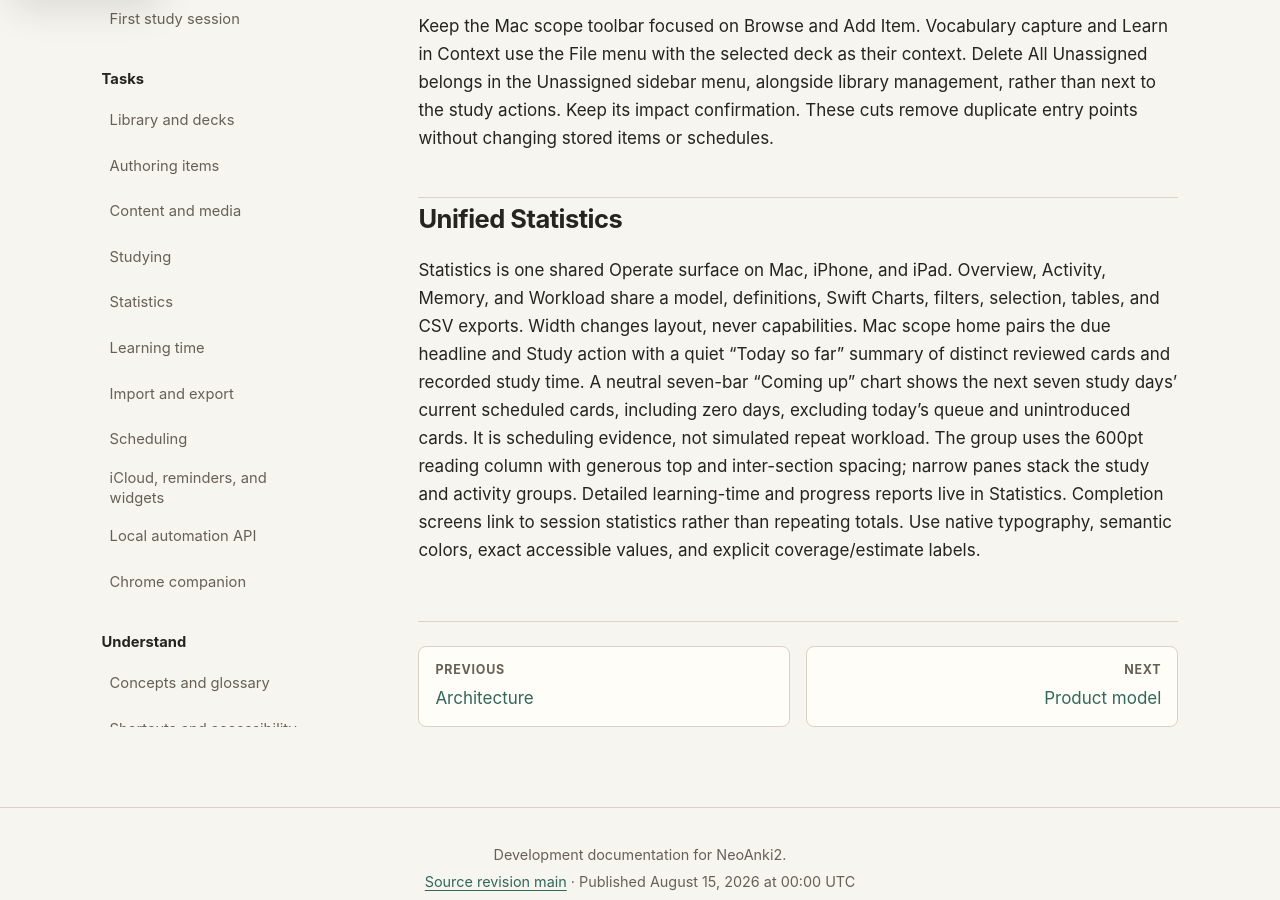
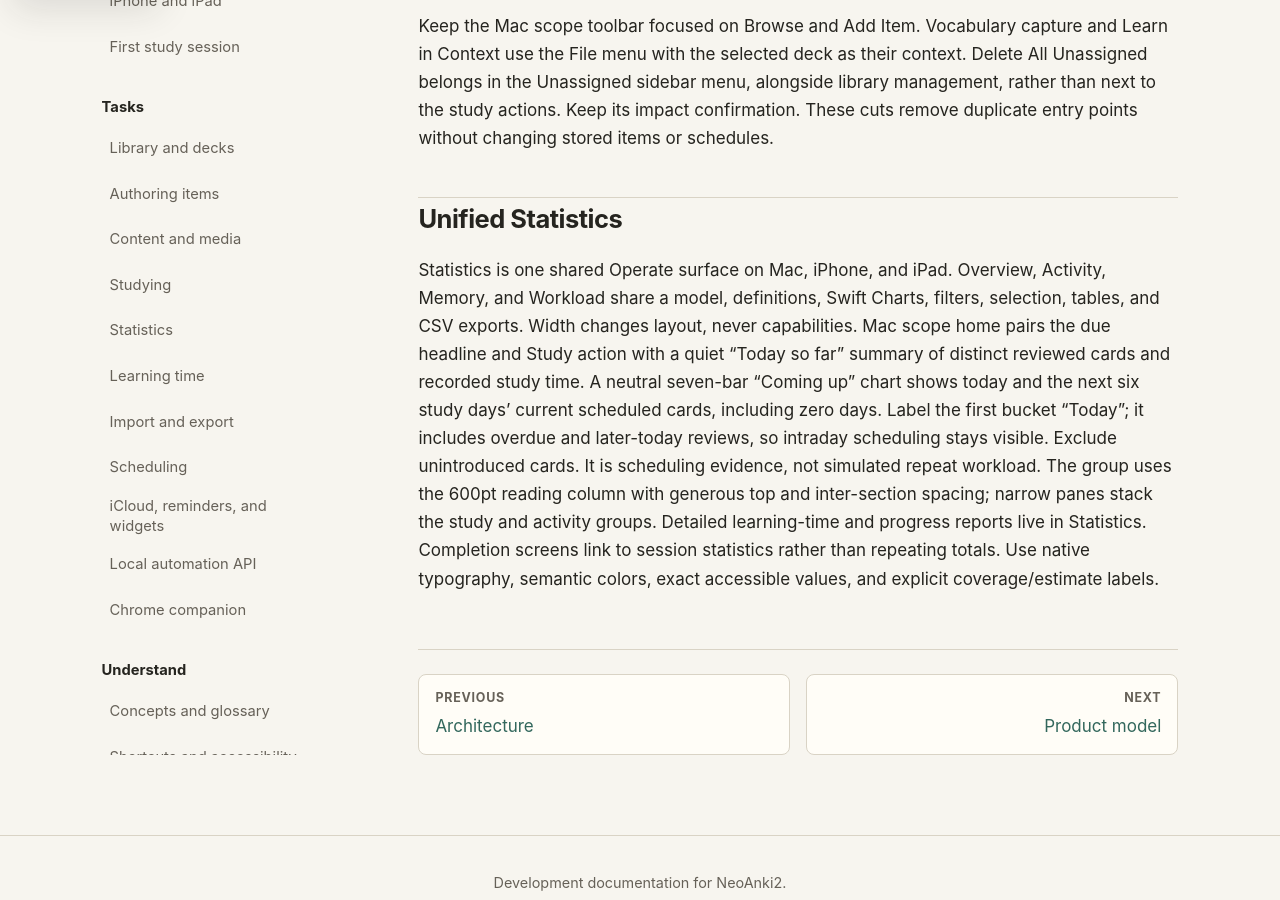
Before and after one commit to neoanki2/neoanki2, a Jekyll site: the page built from docs/DESIGN.md, in a window 1280 px wide and 900 px high, scrolled down 12695 px. Built offline with Jekyll 4.4.1, drawn with Linux system fonts in a browser that asks for light colours.

Commit message:
Include today and intraday reviews in the home workload chart (#129)
* Include today and intraday reviews in home workload chart

* Use a real intraday FSRS interval in home regression fixture

```diff
--- a/docs/DESIGN.md
+++ b/docs/DESIGN.md
@@ -402,8 +402,9 @@ Activity, Memory, and Workload share a model, definitions, Swift Charts, filters
 selection, tables, and CSV exports. Width changes layout, never capabilities.
 Mac scope home pairs the due headline and Study action with a quiet “Today so
 far” summary of distinct reviewed cards and recorded study time. A neutral
-seven-bar “Coming up” chart shows the next seven study days' current scheduled
-cards, including zero days, excluding today's queue and unintroduced cards.
+seven-bar “Coming up” chart shows today and the next six study days' current
+scheduled cards, including zero days. Label the first bucket “Today”; it includes
+overdue and later-today reviews, so intraday scheduling stays visible. Exclude unintroduced cards.
 It is scheduling evidence, not simulated repeat workload. The group uses the
 600pt reading column with generous top and inter-section spacing; narrow panes
 stack the study and activity groups. Detailed learning-time and progress reports
```
Also changed, not shown: docs/user/getting-started.md (+1 -1 lines), docs/user/library-and-decks.md (+3 -2 lines), docs/user/scheduling.md (+2 -1 lines), .impeccable/surfaces/sources-neoanki2-scopehomeview-swift.md, 3 other files.
